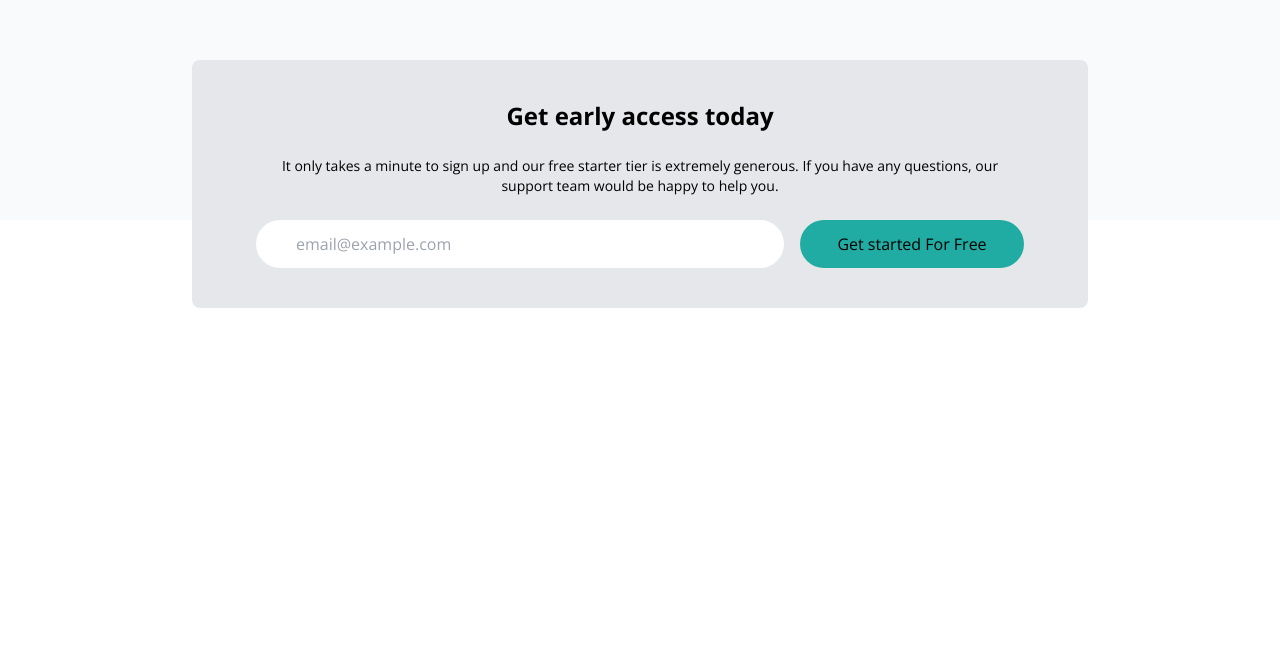
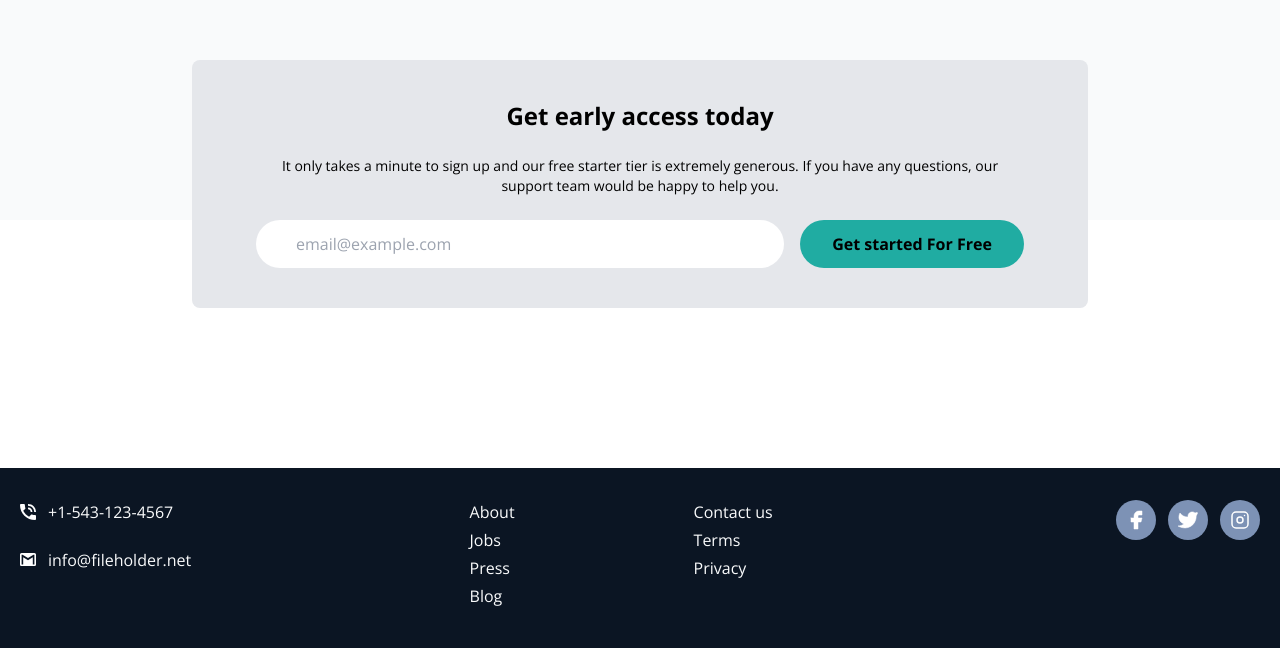
Before and after one commit to Anomander-R/fileholder-tw, a website: page index.html in a window 1280 px wide. Shown: the part 3246-3894 px from the top of the page. Before the commit the page ends 3714 px from the top, so only its background shows below. Drawn offline with nearby package versions, Linux system fonts and the light colour scheme.

Commit message:
Footer completed

```diff
--- a/index.html
+++ b/index.html
@@ -1,5 +1,5 @@
 <!DOCTYPE html>
-<html lang="en">
+<html lang="en" class="scroll-smooth">
   <head>
     <meta charset="UTF-8" />
     <meta http-equiv="X-UA-Compatible" content="IE=edge" />
@@ -348,7 +348,7 @@
                      focus:outline-none text-gray-500"
               placeholder="email@example.com"/>
           </div>
-          <button class="w-full p-3 px-6 rounded-full bg-accentCyan-600 md:w-56 hover:scale-95 duration-200">
+          <button class="w-full p-3 px-6 rounded-full font-bold bg-accentCyan-600 md:w-56 hover:scale-95 duration-200">
             Get started For Free
           </button>
         </div>
@@ -357,8 +357,71 @@
 
     </section> <!-- End of Early Access Section -->
 
+    <!-- Footer -->
+    <footer class="bg-darkBlue2-900 md:pt-8">
+      <div class="container mx-auto px-5 pb-10">
+        <!-- Flex Container for All Items -->
+        <div class="flex flex-col justify-between space-y-24 md:flex-row md:space-y-0 text-gray-50">
 
+          <!-- Email & Phone -->
+          <div class="mt-10 space-y-6">
+            <!-- Phone -->
+            <div class="flex items-center space-x-3 md:-mt-10">
+              <div class="w-4">
+                <img src="/images/icon-phone.svg" alt="" class="scale-10">
+              </div>
+              <div class="">+1-543-123-4567</div>
+            </div>
+            <!-- Email -->
+            <div class="flex items-center space-x-3">
+              <div class="w-4">
+                <img src="/images/icon-email.svg" alt="" class="scale-10">
+              </div>
+              <div class="">info@fileholder.net</div>
+            </div>
+          </div>
 
+          <!-- Menus -->
+          <div class="flex flex-col space-y-10 text-xl
+                      md:text-base md:space-x-20 md:space-y-0
+                      md:flex-row">
+              <!-- First group -->
+             <div class="flex flex-col space-y-1">
+              <a href="#" class="w-36">About</a>
+              <a href="#" class="w-36">Jobs</a>
+              <a href="#" class="w-36">Press</a>
+              <a href="#" class="w-36">Blog</a>
+             </div>
+             <!-- Second group -->
+             <div class="flex flex-col space-y-1">
+              <a href="#" class="w-36">Contact us</a>
+              <a href="#" class="w-36">Terms</a>
+              <a href="#" class="w-36">Privacy</a>
+             </div>
+          </div>
+          <!-- Social -->
+
+          <div class="flex justify-center pb-10 space-x-3">
+            <div>
+              <a href="#">
+                <img src="/images/facebook.svg" alt="" class="p-2 bg-darkBlue-400 rounded-full ficon">
+              </a>
+            </div>
+            <div>
+              <a href="#">
+                <img src="/images/twitter.svg" alt="" class="p-2 bg-darkBlue-400 rounded-full ficon">
+              </a>
+            </div>
+            <div>
+              <a href="#">
+                <img src="/images/instagram.svg" alt="" class="p-2 bg-darkBlue-400 rounded-full ficon">
+              </a>
+            </div>
+          </div>
+        </div>
+      </div>
+    </footer>
+    <!-- End of Footer -->
 
   </body>
 </html>
```
Also changed, not shown: css/style.css, images/twitter.svg (added).
